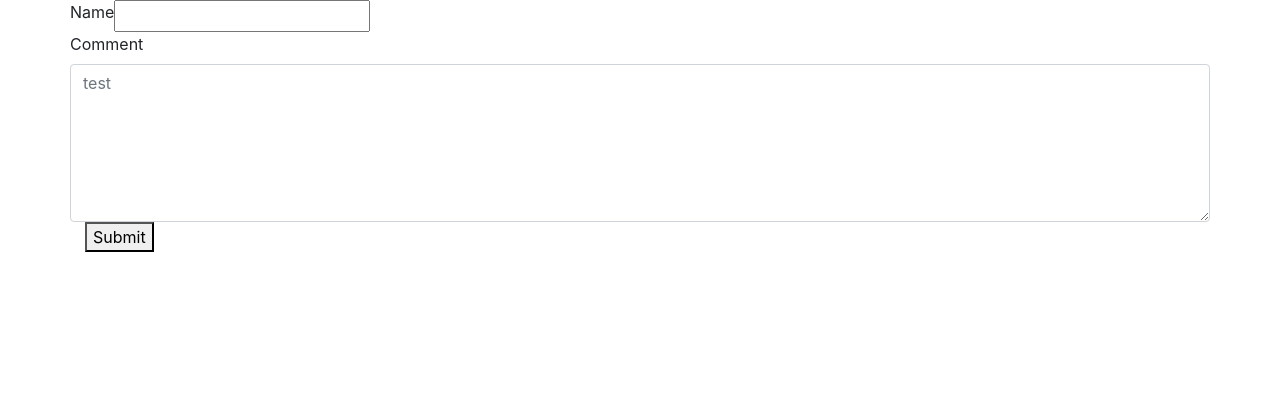
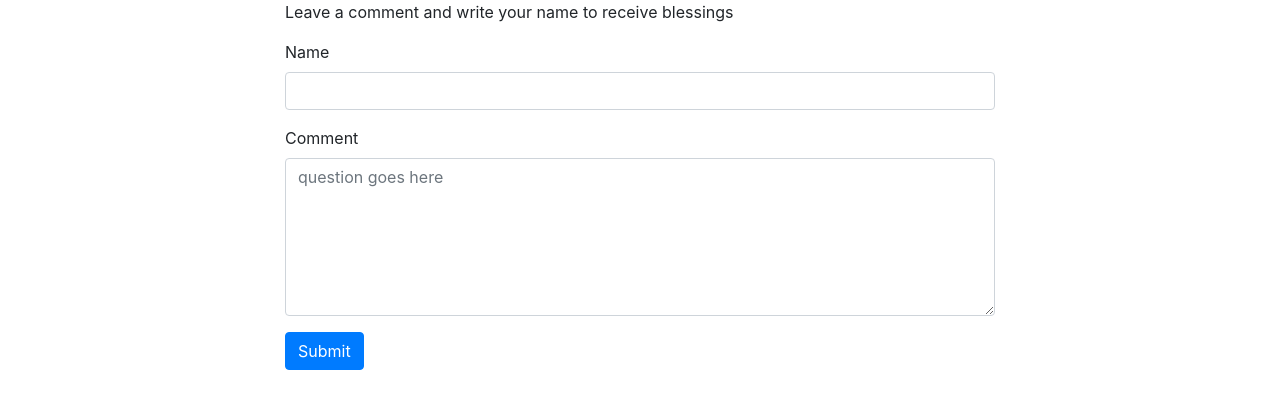
Before and after one commit to theo333/infinite-blessings, a React app: page /#/form in a window 1280 px wide. Shown: the top 408 px of the page. Built offline with nearby package versions, Linux system fonts and the light colour scheme.

Commit message:
styling pages

```diff
--- a/client/components/BlessingsNum.js
+++ b/client/components/BlessingsNum.js
@@ -5,40 +5,40 @@ export default class BlessingsNum extends Component {
   constructor(props) {
     super(props);
     this.state = {
-      blessingNum: '',
+      latestBlessing: {},
     };
-    this.getLatestBlessingNum = this.getLatestBlessingNum.bind(this);
   }
 
   componentDidMount() {
-    this.getLatestBlessingNum();
+    this.getLatestBlessing();
   }
 
-  getLatestBlessingNum = () => {
+  getLatestBlessing() {
     axios
       .get('/api/blessings/latest')
       .then(resp => resp.data)
-      .then(blessing => {
-        console.log('received blessingNum: ', blessing.blessingNum);
-
-        this.setState({ blessingNum: blessing.blessingNum }, () =>
-          console.log('blessingNum updated to: ', this.state.blessingNum),
+      .then(latestBlessing => {
+        this.setState(
+          { latestBlessing },
+          // () => console.log('blessingNum updated to: ', this.state.latestBlessing),
         );
       })
       .then(() => {
         setTimeout(() => {
           this.props.history.push('/stats');
-        }, 4000);
+        }, 6000);
       })
       .catch(err => console.log(err));
-  };
+  }
 
   render() {
+    const { name, blessingNum } = this.state.latestBlessing;
     return (
       <p>
-        CONGRATULATIONS! <br />
+        CONGRATULATIONS {name}!!!
+        <br />
         YOU RECEIVED <br />
-        {this.state.blessingNum} <br />
+        {blessingNum ? blessingNum.toLocaleString() : ''} <br />
         BLESSINGS
       </p>
     );
--- a/client/components/BlessingsRequest.js
+++ b/client/components/BlessingsRequest.js
@@ -31,25 +31,37 @@ export default props => {
   // };
 
   return (
-    <div id="blessings-form">
+    <div className="container">
+      <div className="row justify-content-center">
+        <div id="blessings-form" className="col-md-8">
+          <p>Leave a comment and write your name to receive blessings</p>
           <form onSubmit={handleSubmit}>
-        <div className="row">
+            <div className="form-group">
               <label htmlFor="name">Name</label>
-          <input name="name" value={name} onChange={e => setName(e.target.value)} />
+              <input
+                name="name"
+                value={name}
+                className="form-control"
+                onChange={e => setName(e.target.value)}
+              />
             </div>
-        <div className="row">
+            <div className="form-group">
               <label htmlFor="name">Comment</label>
               <textarea
                 className="form-control"
                 rows="6"
                 name="comment"
                 value={comment}
-            placeholder="test"
+                placeholder="question goes here"
                 onChange={e => setComment(e.target.value)}
               />
             </div>
-        <button type="submit">Submit</button>
+            <button type="submit" className="btn btn-primary">
+              Submit
+            </button>
           </form>
+        </div>
+      </div>
     </div>
   );
 };
--- a/client/components/Home.js
+++ b/client/components/Home.js
@@ -3,13 +3,15 @@ import { Link } from 'react-router-dom';
 
 export default () => {
   return (
-    <Fragment>
+    <div className="text-center">
       <h1>
         BLESS YOU!
         <br />
         <span>Infinite Blessings Generator</span>
       </h1>
-      <Link to="form">Click Here to Continue</Link>
-    </Fragment>
+      <Link className="text-center" to="form">
+        Click Here to Continue
+      </Link>
+    </div>
   );
 };
--- a/client/components/Stats.js
+++ b/client/components/Stats.js
@@ -1,18 +1,18 @@
 /* eslint-disable indent */
 /* eslint-disable react/no-array-index-key */
-import React, { Component, Fragment } from 'react';
+import React, { Component } from 'react';
+import Link from 'react-router-dom';
 import axios from 'axios';
 
 export default class Stats extends Component {
-  constructor() {
-    super();
+  constructor(props) {
+    super(props);
     this.state = {
       blessingHighest: '',
       blessingsTotal: 0,
       blessingsQty: 0,
       blessingsLatest: [],
     };
-    this.getBlessings = this.getBlessings.bind(this);
   }
 
   componentDidMount() {
@@ -25,17 +25,12 @@ export default class Stats extends Component {
       .get('/api/stats')
       .then(resp => resp.data)
       .then(stats => {
-        console.log('stats: ', stats);
+        // console.log('stats: ', stats);
         const { blessingsTotal, blessingsQty } = stats[stats.length - 1];
-        this.setState(
-          {
-            // blessingHighest,
-            blessingsTotal,
-            blessingsQty,
-            // blessingsLatest,
-          },
-          () => console.log(this.state),
-        );
+        this.setState({
+          blessingsTotal,
+          blessingsQty,
+        });
       })
       .catch(err => console.log(err));
   };
@@ -60,13 +55,10 @@ export default class Stats extends Component {
         const blessingsLatest = num => {
           return blessings.slice(-num).reverse();
         };
-        this.setState(
-          {
-            blessingHighest: blessingHighest(),
-            blessingsLatest: blessingsLatest(5),
-          },
-          () => console.log('state2: ', this.state),
-        );
+        this.setState({
+          blessingHighest: blessingHighest(),
+          blessingsLatest: blessingsLatest(10),
+        });
       });
   }
 
@@ -74,25 +66,29 @@ export default class Stats extends Component {
     const { blessingHighest, blessingsTotal, blessingsQty, blessingsLatest } = this.state;
     const { name, blessingNum } = blessingHighest;
     return (
-      <div>
+      <div className="">
+        <button type="button" onClick={() => this.props.history.push('/')}>
+          Begin
+        </button>
         <div>
           <h2>Highest Blessings</h2>
           <p>
-            {name} {blessingNum}
+            {name} {blessingNum ? blessingNum.toLocaleString() : ''}
           </p>
-          <p>Total Given {blessingsTotal}</p>
+          <p>Total Given {blessingsTotal ? blessingsTotal.toLocaleString() : ''}</p>
           <p></p>
         </div>
         <div>
           <h2>Latest Blessings</h2>
-          <table>
+          <table className="table table-striped">
             <tbody>
               {blessingsLatest
                 ? blessingsLatest.map((blessing, index) => {
+                    const { name, blessingNum } = blessing;
                     return (
                       <tr key={index}>
-                        <td>{blessing.name}</td>
-                        <td>{blessing.blessingNum}</td>
+                        <td>{name}</td>
+                        <td>{blessingNum ? blessingNum.toLocaleString() : ''}</td>
                       </tr>
                     );
                   })
```
Lines whose indentation alone changed are shown as unchanged.
